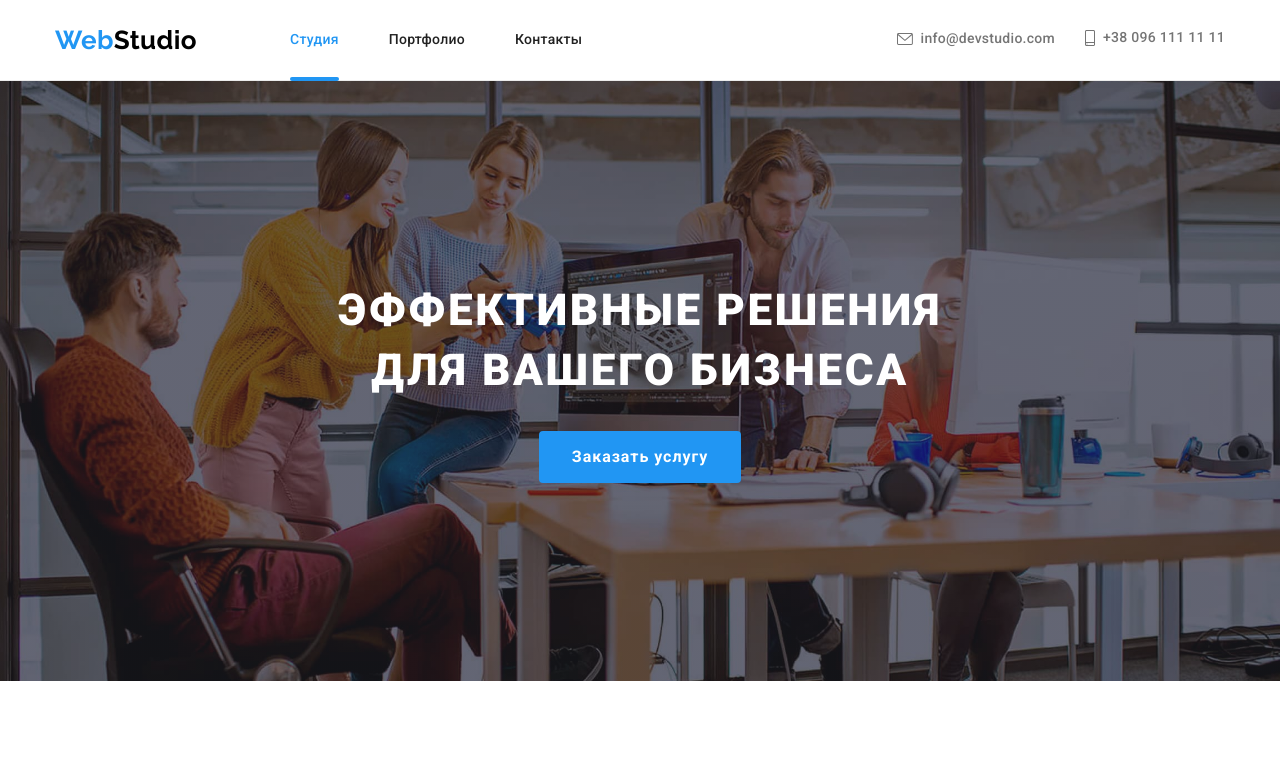
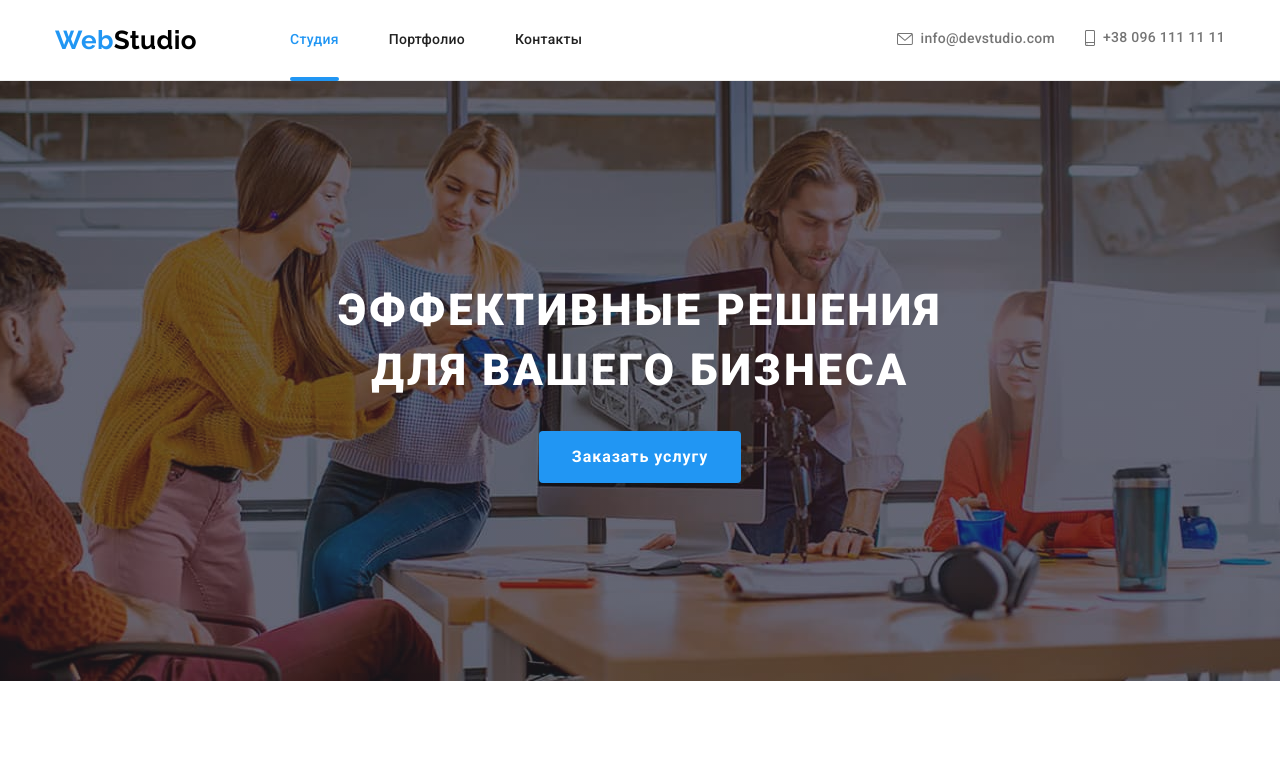
Before and after one commit to Boguszz/goit-markup-hw-08, a plain HTML site: page index.html in a window 1280 px wide. Shown: the top 772 px of the page. Drawn offline with nearby package versions, Linux system fonts and the light colour scheme; files that its build step writes are made by us from their sources.

Commit message:
Изображения героя

```diff
--- a/sass/components/hero/_module.scss
+++ b/sass/components/hero/_module.scss
@@ -84,7 +84,7 @@
         rgba(47, 48, 58, 0.4),
         rgba(47, 48, 58, 0.4)
       ),
-      url(../images/home/hero/img@3x-2304.jpg);
+      url(../images/home/hero/img-1600.jpg);
 
     @media (min-device-pixel-ratio: 2),
       (min-resolution: 192dpi),
```
